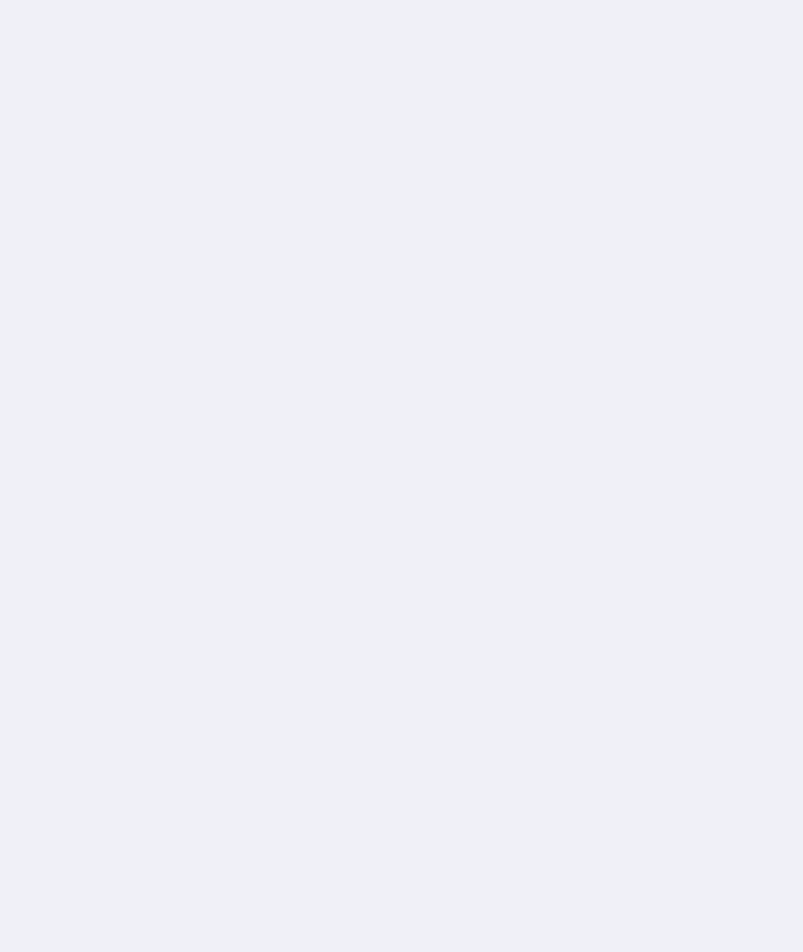
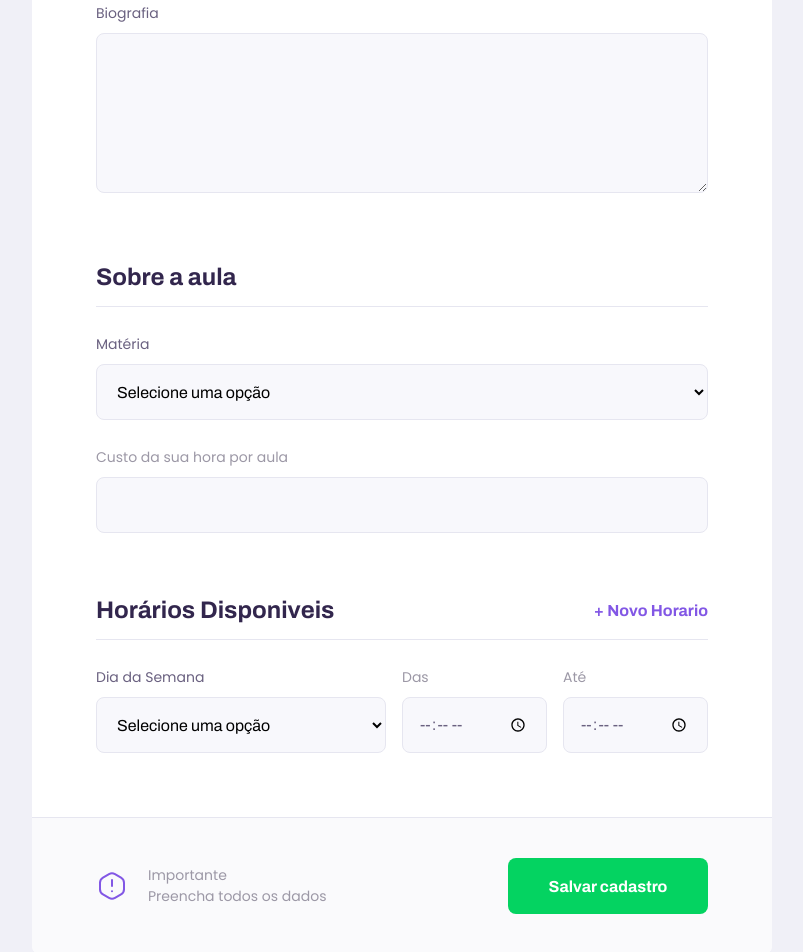
Before and after one commit to Renan04lima/Proffy-Plataforma-de-ensino, a React (Create React App) app in the folder aulas/web/: page /give-classes in a window 1280 px wide. Shown: the part 758-1710 px from the top of the page, without its empty margins (238-1041 px from the left). Before the commit the page ends 800 px from the top, so only its background shows below. Built offline with nearby package versions, Linux system fonts and the light colour scheme.

Commit message:
:package: feat: style of teacher list and form

```diff
--- a/aulas/web/src/pages/TeacherForm/index.tsx
+++ b/aulas/web/src/pages/TeacherForm/index.tsx
@@ -1,10 +1,87 @@
 import React from 'react';
+
 import PageHeader from '../../components/PageHeader';
+import Input from '../../components/Input';
+import Textarea from '../../components/TextArea';
+import Select from '../../components/Select';
+
+import "./styles.css";
+
+import warningIcon from "../../assets/images/icons/warning.svg";
 
 function TeacherForm() {
   return (
-    <div id="page-teacher-list" className="container">
-      <PageHeader title="Que incrível que você quer dar aulas."/>
+    <div id="page-teacher-form" className="container">
+      <PageHeader
+        title="Que incrível que você quer dar aulas"
+        description="O primeiro passo é preencher esse formulario de inscrição."
+      />
+
+      <main>
+        <fieldset>
+          <legend>Seus Dados</legend>
+          <Input name="name" label="Nome Completo" />
+          <Input name="avatar" label="Avatar" />
+          <Input name="whatsapp" label="Whatsapp" />
+          <Textarea name="bio" label="Biografia" />
+        </fieldset>
+
+        <fieldset>
+          <legend>Sobre a aula</legend>
+          <Select
+            name="subject"
+            label="Matéria"
+            options={[
+              { value: 'Artes', label: 'Artes' },
+              { value: 'Biologia', label: 'Biologia' },
+              { value: 'Geografia', label: 'Geografia' },
+              { value: 'Matematica', label: 'Matematica' },
+              { value: 'Ingles', label: 'Ingles' },
+              { value: 'Historia', label: 'Historia' },
+              { value: 'Fisica', label: 'Fisica' },
+              { value: 'Portugues', label: 'Portugues' },
+              { value: 'Quimica', label: 'Quimica' },
+            ]}
+          />
+          <Input name="cost" label="Custo da sua hora por aula" />
+        </fieldset>
+
+        <fieldset>
+          <legend>
+            Horários Disponiveis
+            <button type="button">+ Novo Horario</button>
+          </legend>
+
+          <div className="schedule-item">
+            <Select
+              name="week_day"
+              label="Dia da Semana"
+              options={[
+                { value: '0', label: 'Domingo' },
+                { value: '1', label: 'Segunda' },
+                { value: '2', label: 'Terça' },
+                { value: '3', label: 'Quarta' },
+                { value: '4', label: 'Quinta' },
+                { value: '5', label: 'Sexta' },
+                { value: '6', label: 'Sábado' },
+              ]}
+            />
+            <Input name="from" label="Das" type="time" />
+            <Input name="to" label="Até" type="time" />
+          </div>
+        </fieldset>
+
+        <footer>
+          <p>
+            <img src={warningIcon} alt="Aviso Importante" />
+            Importante
+            {' '}
+            <br />
+            Preencha todos os dados
+          </p>
+          <button type="button">Salvar cadastro</button>
+        </footer>
+      </main>
     </div>
   );
 }
--- /dev/null
+++ b/aulas/web/src/pages/TeacherForm/styles.css
@@ -0,0 +1,127 @@
+#page-teacher-form {
+  width: 100vw;
+  height: 100vh;
+}
+#page-teacher-form .page-header .header-content {
+  margin-bottom: 6.4rem;
+}
+
+#page-teacher-form main {
+  background: var(--color-box-base);
+  width: 100%;
+  max-width: 74rem;
+  border-radius: 0.8rem;
+  margin: -3.2rem auto 3.2rem;
+  padding-top: 6.4rem;
+  overflow: hidden;
+}
+#page-teacher-form main fieldset {
+  border: 0;
+  padding: 0 2.4rem;
+}
+#page-teacher-form main fieldset + fieldset {
+  margin-top: 6.4rem;
+}
+#page-teacher-form main fieldset legend {
+  font: 700 2.4rem Archivo;
+  color: var(--color-text-title);
+  margin-bottom: 2.4rem;
+  display: flex;
+  align-items: center;
+  justify-content: space-between;
+  width: 100%;
+  padding-bottom: 1.6rem;
+  border-bottom: 1px solid var(--color-line-in-white);
+}
+#page-teacher-form main fieldset legend button {
+  background: none;
+  border: 0;
+  color: var(--color-primary);
+  font: 700 1.6rem Archivo;
+  cursor: pointer;
+  transition: color 0.2s;
+}
+#page-teacher-form main fieldset legend button:hover {
+  color: var(--color-primary-dark);
+}
+
+#page-teacher-form main .input-block label {
+  color: var(--color-text-complement);
+}
+#page-teacher-form main fieldset .input-block + .textarea-block {
+  margin-top: 2.4rem;
+}
+#page-teacher-form main fieldset .select-block + .input-block {
+  margin-top: 2.4rem;
+}
+
+#page-teacher-form main footer {
+  padding: 4rem 2.4rem;
+  background: var(--color-box-footer);
+  border-top: 1px solid var(--color-line-in-white);
+  margin-top: 6.4rem;
+}
+#page-teacher-form main footer p {
+  display: flex;
+  align-items: center;
+  justify-content: center;
+  font-size: 1.4rem;
+  line-height: 2, 4rem;
+  color: var(--color-text-complement);
+}
+#page-teacher-form main footer p img {
+  margin-right: 2rem;
+}
+#page-teacher-form main footer button {
+  width: 100%;
+  height: 5.6rem;
+  background: var(--color-secundary);
+  color: var(--color-button-text);
+  border: 0;
+  border-radius: 0.8rem;
+  cursor: pointer;
+  font: 700 1.6rem Archivo;
+  display: flex;
+  align-items: center;
+  justify-content: center;
+  transition: background-color 0.2s;
+  margin-top: 3.2rem;
+}
+#page-teacher-form main footer button:hover {
+  background: var(--color-secundary-dark);
+}
+
+@media (min-width: 700px) {
+  #page-teacher-form {
+    max-width: 100vw;
+  }
+  #page-teacher-form .page-header .header-content {
+    margin-bottom: 0;
+  }
+  #page-teacher-form main fieldset {
+    padding: 0 6.4rem;
+  }
+
+  #page-teacher-form main .schedule-item {
+    display: grid;
+    grid-template-columns: 2fr 1fr 1fr;
+    column-gap: 1.6rem;
+  }
+  #page-teacher-form main .schedule-item .input-block {
+    margin-top: 0 !important;
+  }
+
+  #page-teacher-form main footer {
+    padding: 4rem 6.4rem;
+    display: flex;
+    align-items: center;
+    justify-content: space-between;
+  }
+  #page-teacher-form main footer p {
+    justify-content: space-between;
+  }
+  #page-teacher-form main footer button {
+    width: 20rem;
+    margin-top: 0;
+  }
+}
--- a/aulas/web/src/pages/TeacherList/index.tsx
+++ b/aulas/web/src/pages/TeacherList/index.tsx
@@ -4,32 +4,43 @@ import TeacherItem from '../../components/TeacherItem';
 import PageHeader from '../../components/PageHeader';
 
 import './styles.css';
+import Input from '../../components/Input';
+import Select from '../../components/Select';
 
 function TeacherList() {
   return (
     <div id="page-teacher-list" className="container">
       <PageHeader title="Estes são os proffys disponíveis.">
         <form id="search-teachers">
-          <div className="input-block">
-            <label htmlFor="subject">
-              Matéria
-            </label>
-            <input type="text" id="subject" />
-          </div>
-
-          <div className="input-block">
-            <label htmlFor="week_day">
-              Dia da semana
-            </label>
-            <input type="text" id="week_day" />
-          </div>
-
-          <div className="input-block">
-            <label htmlFor="time">
-              hora
-            </label>
-            <input type="text" id="time" />
-          </div>
+          <Select
+            name="subject"
+            label="Matéria"
+            options={[
+              { value: 'Artes', label: 'Artes' },
+              { value: 'Biologia', label: 'Biologia' },
+              { value: 'Geografia', label: 'Geografia' },
+              { value: 'Matematica', label: 'Matematica' },
+              { value: 'Ingles', label: 'Ingles' },
+              { value: 'Historia', label: 'Historia' },
+              { value: 'Fisica', label: 'Fisica' },
+              { value: 'Portugues', label: 'Portugues' },
+              { value: 'Quimica', label: 'Quimica' },
+            ]}
+          />
+          <Select
+            name="week_day"
+            label="Dia da Semana"
+            options={[
+              { value: '0', label: 'Domingo' },
+              { value: '1', label: 'Segunda' },
+              { value: '2', label: 'Terça' },
+              { value: '3', label: 'Quarta' },
+              { value: '4', label: 'Quinta' },
+              { value: '5', label: 'Sexta' },
+              { value: '6', label: 'Sábado' },
+            ]}
+          />
+          <Input name="time" label="Hora" type="time" />
         </form>
       </PageHeader>
 
--- a/aulas/web/src/pages/TeacherList/styles.css
+++ b/aulas/web/src/pages/TeacherList/styles.css
@@ -11,44 +11,9 @@
     color: var(--color-text-in-primary);
 }
 
-#search-teachers .input-block {
-    position: relative;
-}
-
-/* ignora o primeiro .input-block */
-#search-teachers .input-block+.input-block {
-    margin-top: 1.4rem;
-}
-
-#search-teachers .input-block label {
-    font-size: 1.4rem;
-}
-
-#search-teachers .input-block input {
-    width: 100%;
-    height: 5.6rem;
-    margin-top: 0.8rem;
-    border-radius: 0.8rem;
-    background: var(--color-input-background);
-    border: 1px solid var(--color-line-in-white);
-    outline: 0;
-    padding: 0 1.6rem;
-    font: 1.6rem Archivo;
-}
-
-/*
-    efeito que aparece uma linha na parte inferior do input
-
- */
-#search-teachers .input-block:focus-within::after {
-    width: calc(100% - 3.2rem);
-    height: 2px;
-    content: '';
-    background: var(--color-primary-light);
-    position: absolute;
-    left: 1.6rem;
-    right: 1.6rem;
-    bottom: 0;
+#page-teacher-list main {
+    margin: 3.2rem auto;
+    width: 90%;
 }
 
 @media (min-width:700px) {
@@ -64,7 +29,8 @@
         bottom: -80px;
     }
 
-    #search-teachers .input-block+.input-block {
+    #search-teachers .input-block+.input-block,
+    #search-teachers .select-block+.select-block {
         margin-top: 0;
     }
 
```
Also changed, not shown: 1 other file (tests, documents, lock files or other folders).
